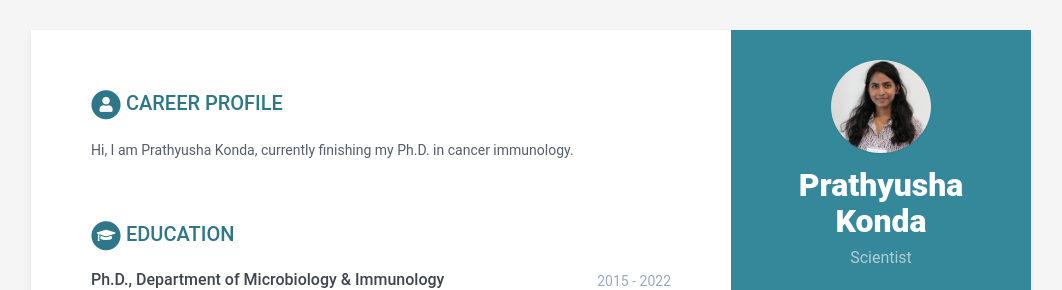
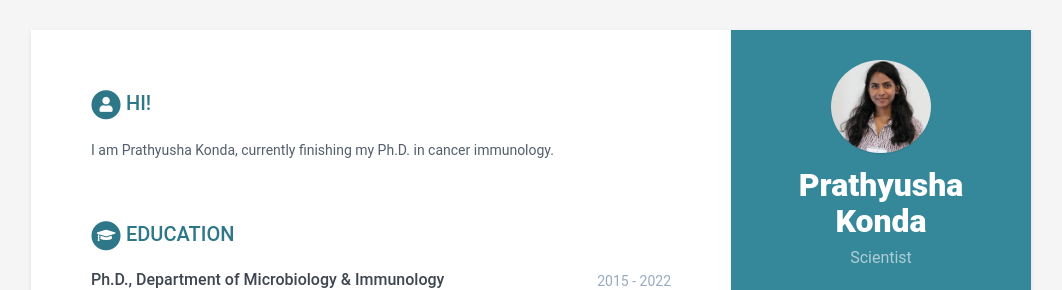
Before and after one commit to Prathyusha-konda/Website, a Jekyll site: the page built from index.html, in a window 1280 px wide. Shown: the top 290 px of the page, without its empty margins (109-1171 px from the left). Built offline with Jekyll 4.4.1, drawn with Linux system fonts in a browser that asks for light colours.

Commit message:
Update data.yml

```diff
--- a/_data/data.yml
+++ b/_data/data.yml
@@ -20,9 +20,9 @@ sidebar:
     #pdf: http://www.africau.edu/images/default/sample.pdf
 
 career-profile:
-    title: Career Profile
+    title: Hi!
     summary: |
-      Hi, I am Prathyusha Konda, currently finishing my Ph.D. in cancer immunology.
+      I am Prathyusha Konda, currently finishing my Ph.D. in cancer immunology.
 education:
     - degree: Ph.D., Department of Microbiology & Immunology
       university: Dalhousie University
```
